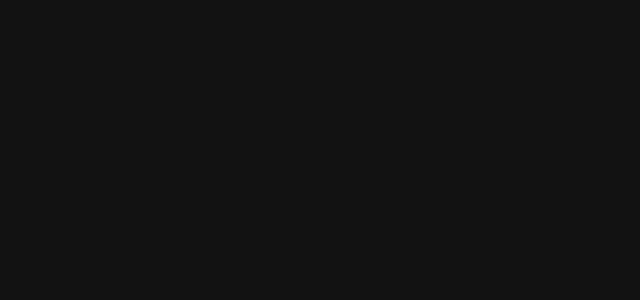
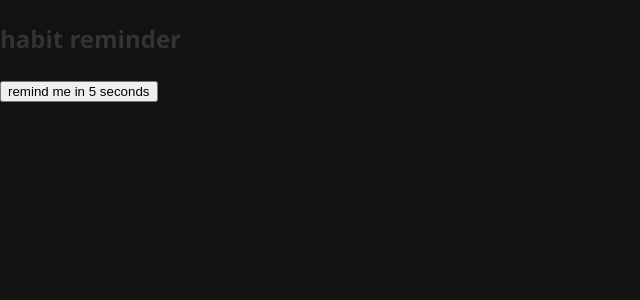
Before and after one commit to 46-HA/afterglow, a React (Vite) app in the folder afterglow/: page /reminders in a window 1280 px wide. Before the commit this address had no page. Shown: the top 300 px of the page, without its empty margins (0-640 px from the left). Built offline with nearby package versions, Linux system fonts and the light colour scheme.

Commit message:
adding in a reminder

```diff
--- a/afterglow/src/App.jsx
+++ b/afterglow/src/App.jsx
@@ -5,6 +5,7 @@
 import Login from './Userlogin';
 import SignUp from "./Usersignup";
 import Emotions from './Emotions.jsx';
+import Reminders from './Reminders.jsx';
 
 ///dont change, 2044 is the port for the server
 const API_URL = 'http://localhost:2044/api';
@@ -31,6 +32,7 @@
       <Route path="/dashboard" element={<Dashboard />} />
       <Route path="/mood" element={<MoodTracker />} />
       <Route path="/emotion" element={<Emotions />} />
+      <Route path="/reminders" element={<Reminders />} />
     </Routes>
   );
 }
--- /dev/null
+++ b/afterglow/src/Reminders.jsx
@@ -0,0 +1,48 @@
+import React, { useEffect } from 'react';
+
+function Reminders() {
+  useEffect(() => {
+    if ('Notification' in window && Notification.permission !== 'granted') {
+      Notification.requestPermission();
+    }
+  }, []);
+
+  const handleReminder = () => {
+    if (!('Notification' in window)) {
+      alert('this browser does not support desktop notifications');
+      return;
+    }
+
+    if (Notification.permission === 'granted') {
+      scheduleNotification();
+    } else if (Notification.permission !== 'denied') {
+      Notification.requestPermission().then(permission => {
+        if (permission === 'granted') {
+          scheduleNotification();
+        } else {
+          alert('notification permission denied');
+        }
+      });
+    } else {
+      alert('please enable notifications for this site in your browser settings');
+    }
+  };
+
+  const scheduleNotification = () => {
+    setTimeout(() => {
+      new Notification('🕒 time to check your habit!', {
+        body: 'stay consistent — your future self thanks you.',
+        icon: '/icon.png'
+      });
+    }, 5000);
+  };
+
+  return (
+    <div className="reminder">
+      <h2>habit reminder</h2>
+      <button onClick={handleReminder}>remind me in 5 seconds</button>
+    </div>
+  );
+}
+
+export default Reminders;
```
